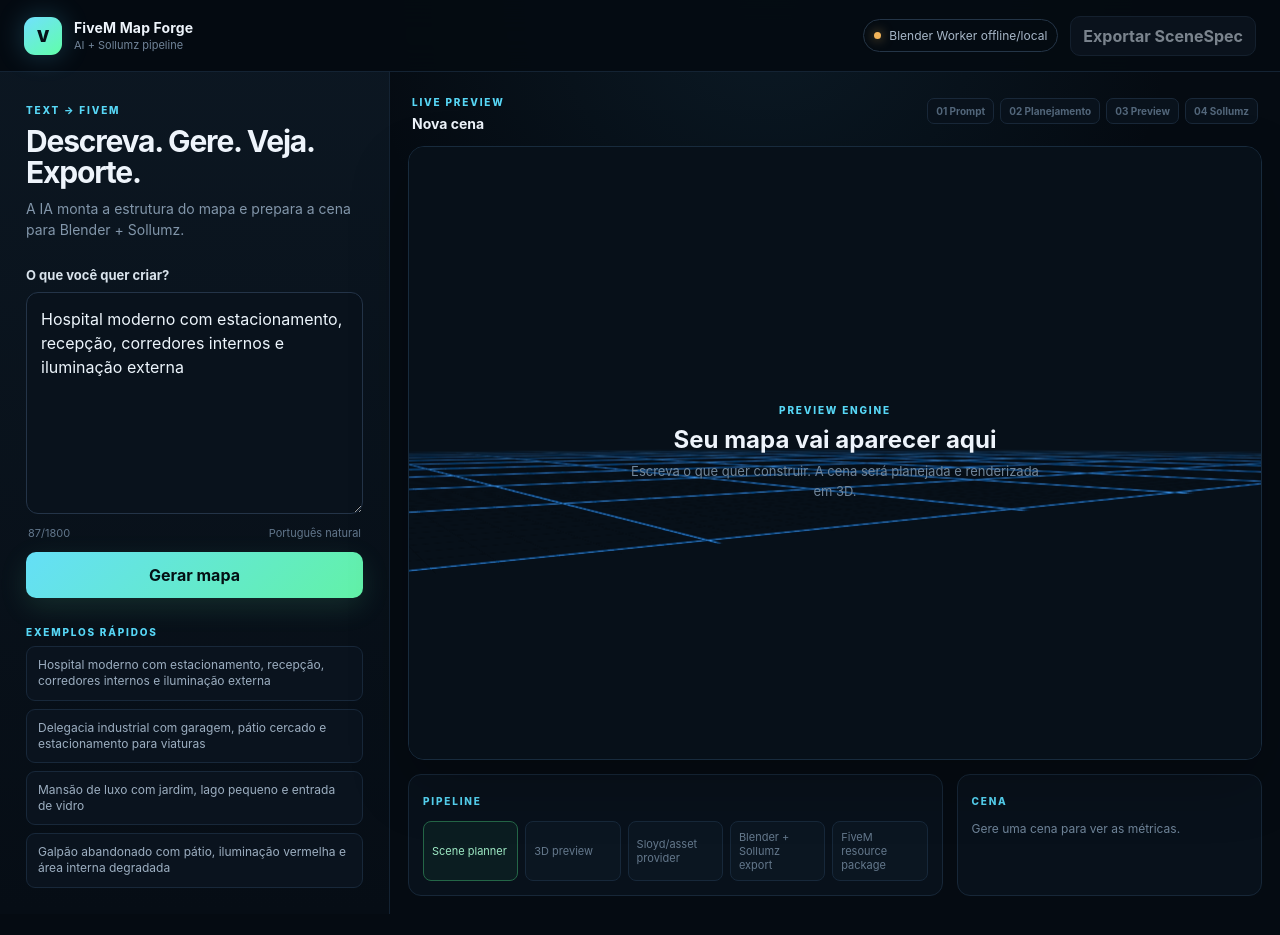
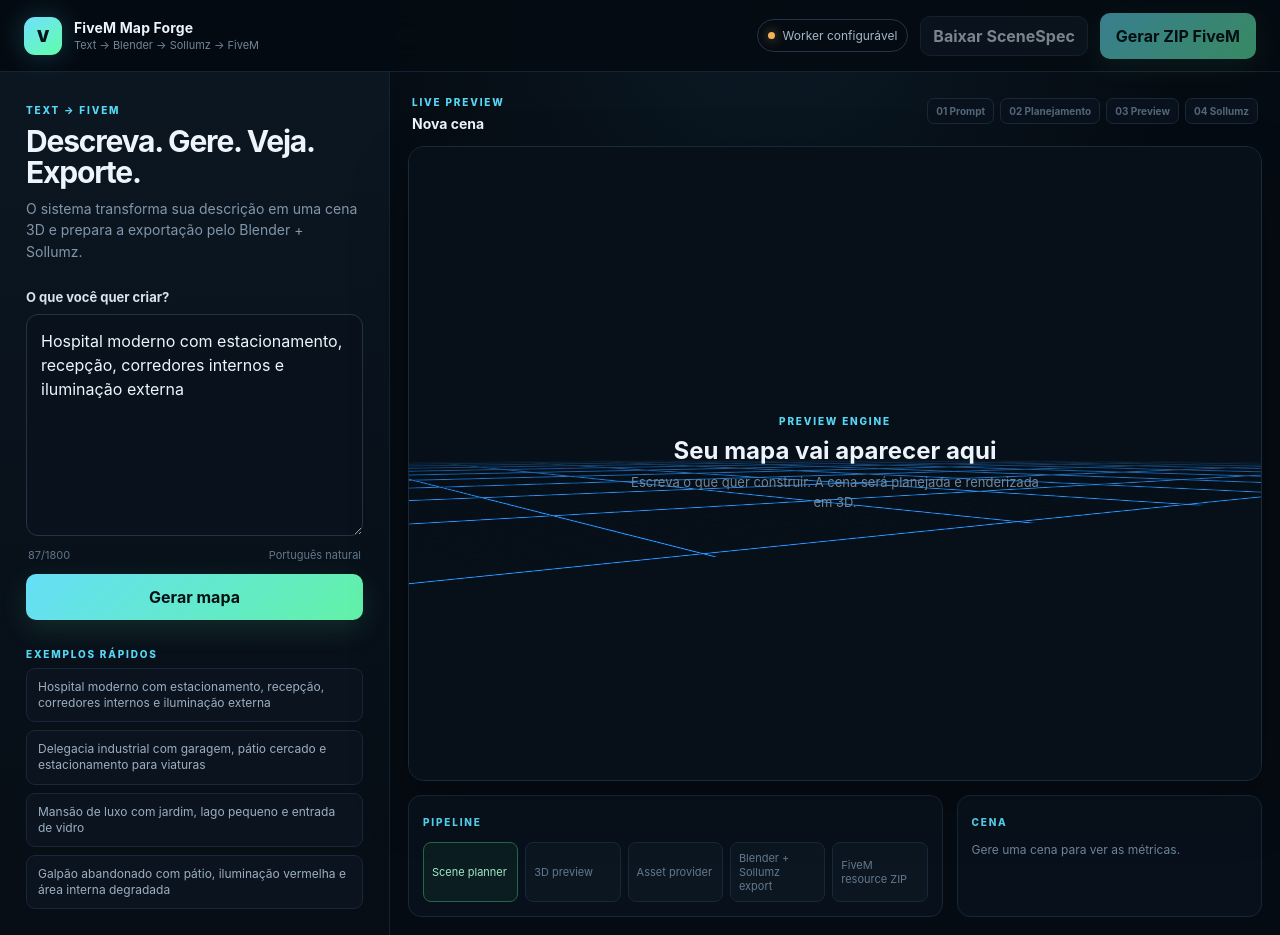
Before and after one commit to gabriell211/fivem-maps, a Next.js app: page / in a window 1280 px wide. Before the commit the page ends 914 px from the top, so only its background shows below. Built offline with nearby package versions, Linux system fonts and the light colour scheme.

Commit message:
feat: connect studio to FiveM export worker

```diff
--- a/components/map-studio.tsx
+++ b/components/map-studio.tsx
@@ -2,6 +2,7 @@
 
 import { FormEvent, useMemo, useState } from "react";
 import type { SceneSpec } from "@/lib/scene-schema";
+import { ExportButton } from "./export-button";
 import { ScenePreview } from "./scene-preview";
 
 const EXAMPLES = [
@@ -70,11 +71,12 @@ export function MapStudio() {
       <header className="topbar">
         <div className="brand">
           <div className="brand-mark">V</div>
-          <div><strong>FiveM Map Forge</strong><span>AI + Sollumz pipeline</span></div>
+          <div><strong>FiveM Map Forge</strong><span>Text → Blender → Sollumz → FiveM</span></div>
         </div>
         <div className="topbar-actions">
-          <span className="status-pill"><i /> Blender Worker offline/local</span>
-          <button className="ghost-button" type="button" onClick={downloadScene} disabled={!scene}>Exportar SceneSpec</button>
+          <span className="status-pill"><i /> Worker configurável</span>
+          <button className="ghost-button" type="button" onClick={downloadScene} disabled={!scene}>Baixar SceneSpec</button>
+          <ExportButton scene={scene} />
         </div>
       </header>
 
@@ -83,7 +85,7 @@ export function MapStudio() {
           <div className="panel-heading">
             <span className="eyebrow">TEXT → FIVEM</span>
             <h1>Descreva. Gere. Veja. Exporte.</h1>
-            <p>A IA monta a estrutura do mapa e prepara a cena para Blender + Sollumz.</p>
+            <p>O sistema transforma sua descrição em uma cena 3D e prepara a exportação pelo Blender + Sollumz.</p>
           </div>
 
           <form onSubmit={generate} className="prompt-form">
@@ -133,9 +135,9 @@ export function MapStudio() {
               <div className="pipeline-list">
                 <span className="done">Scene planner</span>
                 <span className={scene ? "done" : ""}>3D preview</span>
-                <span>Sloyd/asset provider</span>
+                <span>Asset provider</span>
                 <span>Blender + Sollumz export</span>
-                <span>FiveM resource package</span>
+                <span>FiveM resource ZIP</span>
               </div>
             </div>
             <div className="stats-card">
```
